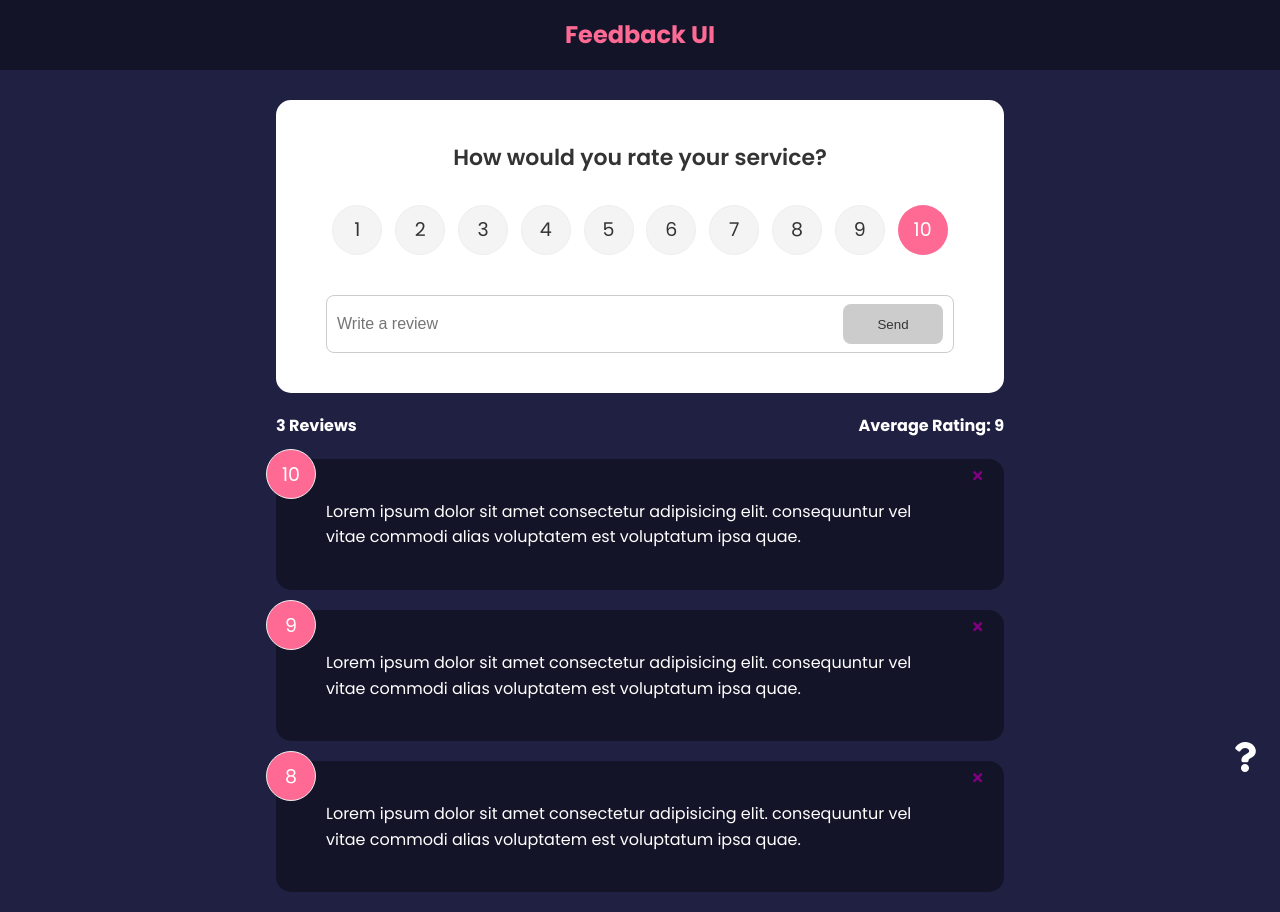
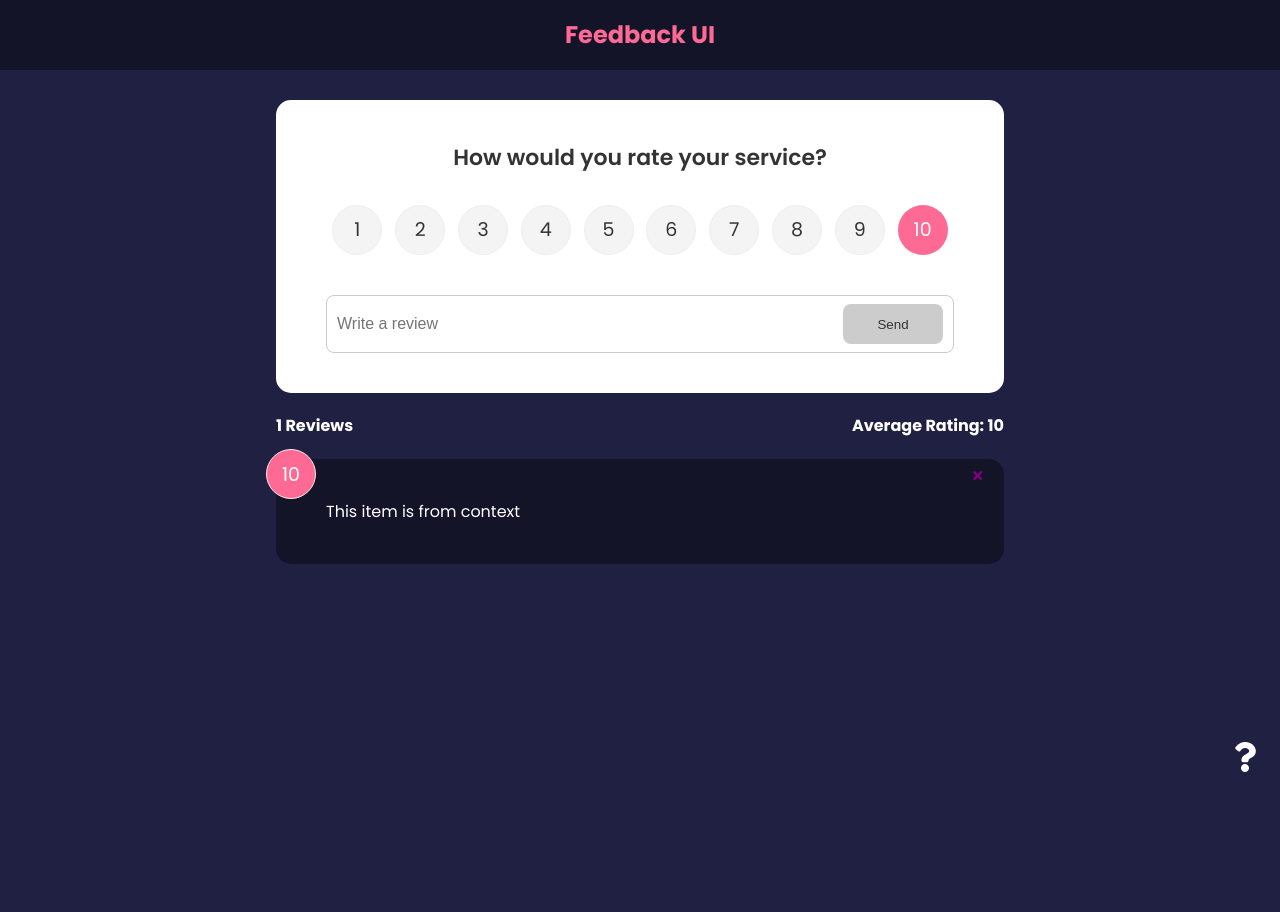
Before and after one commit to jlmorales/feedback-ui, a React (Create React App) app: page / in a window 1280 px wide. After the commit the page ends 800 px from the top, so only its background shows below. Built offline with nearby package versions, Linux system fonts and the light colour scheme.

Commit message:
Added context api

```diff
--- a/src/App.js
+++ b/src/App.js
@@ -1,30 +1,21 @@
 import { useState } from "react";
-import { v4 as uuidv4 } from "uuid";
+
 import { BrowserRouter as Router, Route, Routes } from "react-router-dom";
 
 import Header from "./components/Header";
 import FeedbackList from "./components/FeedbackList";
-import FeedbackData from "./data/FeedbackData";
 import FeedbackStats from "./components/FeedbackStats";
 import FeedbackForm from "./components/FeedbackForm";
 import AboutPage from "./pages/AboutPage";
 import AboutIconLink from "./components/AboutIconLink";
 
+import { FeedbackProvider } from "./context/FeedbackContext";
+
 import "./index.css";
 
 function App() {
-  const deleteFeedback = (id) => {
-    setFeedback(feedback.filter((item) => item.id !== id));
-  };
-
-  const [feedback, setFeedback] = useState(FeedbackData);
-
-  const addFeedBack = (newFeedback) => {
-    newFeedback.id = uuidv4();
-    setFeedback([newFeedback, ...feedback]);
-  };
-
   return (
+    <FeedbackProvider>
       <Router>
         <Header />
         <div className="container">
@@ -34,12 +25,9 @@ function App() {
               path="/"
               element={
                 <>
-                <FeedbackForm handleAdd={addFeedBack} />
-                <FeedbackStats feedback={feedback} />
-                <FeedbackList
-                  feedback={feedback}
-                  handleDelete={deleteFeedback}
-                />
+                  <FeedbackForm />
+                  <FeedbackStats />
+                  <FeedbackList />
                   <AboutIconLink />
                 </>
               }
@@ -48,6 +36,7 @@ function App() {
           </Routes>
         </div>
       </Router>
+    </FeedbackProvider>
   );
 }
 
--- a/src/components/FeedbackForm.jsx
+++ b/src/components/FeedbackForm.jsx
@@ -3,9 +3,12 @@ import Card from './shared/Card'
 import { useState } from 'react'
 import Button from './shared/Button';
 import RatingSelect from './RatingSelect';
-import {v4 as uuidv4} from 'uuid';
+import { useContext } from "react";
+import FeedbackContext from "../context/FeedbackContext";
 
-function FeedbackForm({handleAdd}) {
+function FeedbackForm() {
+
+    const {addFeedBack} = useContext(FeedbackContext);
 
     const [text, setText] = useState('');
     const [rating, setRating] = useState(10);
@@ -32,7 +35,7 @@ function FeedbackForm({handleAdd}) {
             const newFeedback = {
                 text, rating
             }
-            handleAdd(newFeedback);
+            addFeedBack(newFeedback);
         }
 
 
--- a/src/components/FeedbackItem.js
+++ b/src/components/FeedbackItem.js
@@ -1,11 +1,14 @@
 import Card from "./shared/Card";
 import { FaTimes } from "react-icons/fa";
+import { useContext } from "react";
+import FeedbackContext from "../context/FeedbackContext";
 
 function FeedbackItem({ item, handleDelete }) {
+  const { deleteFeedback } = useContext(FeedbackContext);
   return (
     <Card reverse={true}>
       <div className="num-display">{item.rating}</div>
-      <button onClick={() => handleDelete(item.id)} className="close">
+      <button onClick={() => deleteFeedback(item.id)} className="close">
         <FaTimes color="purple" />
       </button>
       <div className="text-display">{item.text}</div>
--- a/src/components/FeedbackList.js
+++ b/src/components/FeedbackList.js
@@ -1,9 +1,13 @@
 import React from "react";
 import FeedbackItem from "./FeedbackItem";
+import { useContext } from "react";
+import FeedbackContext from "../context/FeedbackContext";
 
 import { motion, AnimatePresence } from "framer-motion";
 
-function FeedbackList({ feedback, handleDelete }) {
+function FeedbackList({ handleDelete }) {
+  const { feedback } = useContext(FeedbackContext);
+
   if (!feedback || feedback.length === 0) {
     return <p>No feedback yet</p>;
   }
--- a/src/components/FeedbackStats.jsx
+++ b/src/components/FeedbackStats.jsx
@@ -1,6 +1,10 @@
 import React from 'react'
+import { useContext } from "react";
+import FeedbackContext from "../context/FeedbackContext";
 
-function FeedbackStats({feedback}) {
+function FeedbackStats() {
+
+    const {feedback} = useContext(FeedbackContext);
 
     let average = feedback.reduce((acc, cur) => {
         return acc + cur.rating
--- /dev/null
+++ b/src/context/FeedbackContext.js
@@ -0,0 +1,27 @@
+import { createContext, useState } from "react";
+import { v4 as uuidv4 } from "uuid";
+
+const FeedbackContext = createContext();
+
+export const FeedbackProvider = ({ children }) => {
+  const [feedback, setFeedback] = useState([
+    { id: 1, text: "This item is from context", rating: 10 },
+  ]);
+
+  const deleteFeedback = (id) => {
+    setFeedback(feedback.filter((item) => item.id !== id));
+  };
+
+  const addFeedBack = (newFeedback) => {
+    newFeedback.id = uuidv4();
+    setFeedback([newFeedback, ...feedback]);
+  };
+
+  return (
+    <FeedbackContext.Provider value={{ feedback, deleteFeedback, addFeedBack }}>
+      {children}
+    </FeedbackContext.Provider>
+  );
+};
+
+export default FeedbackContext;
```
Lines whose indentation alone changed are shown as unchanged.
